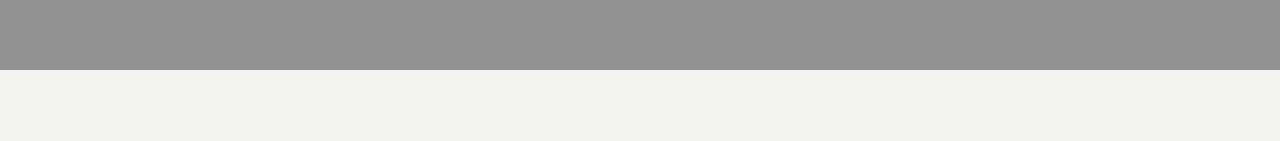
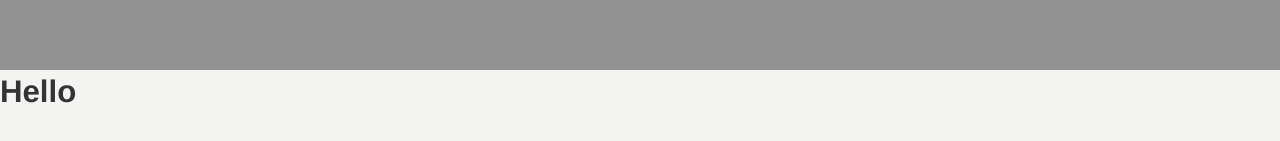
Before and after one commit to oliviertremblay/demo-git-aout-2025, a plain HTML site: page index.html in a window 1280 px wide. Shown: the part 555-696 px from the top of the page. Drawn offline with Linux system fonts and the light colour scheme.

Commit message:
Ajout du footer

```diff
--- a/index.html
+++ b/index.html
@@ -37,6 +37,9 @@
 		</section>
 	</main>
 	<!--FIN CODE POUR LA BRANCHE BANNIERE-->
+	<footer>
+		<h2>Hello</h2>
+	</footer>
 </body>
 
 </html>
```
